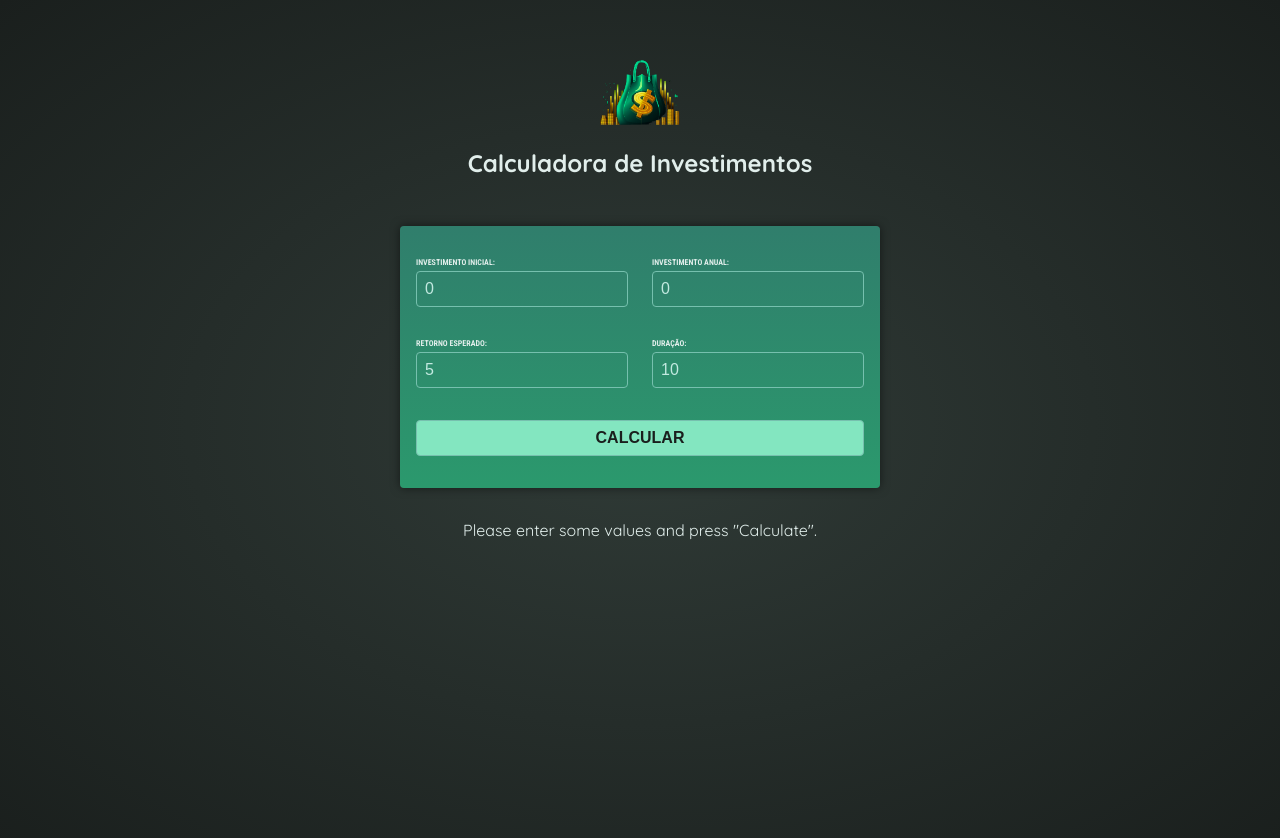
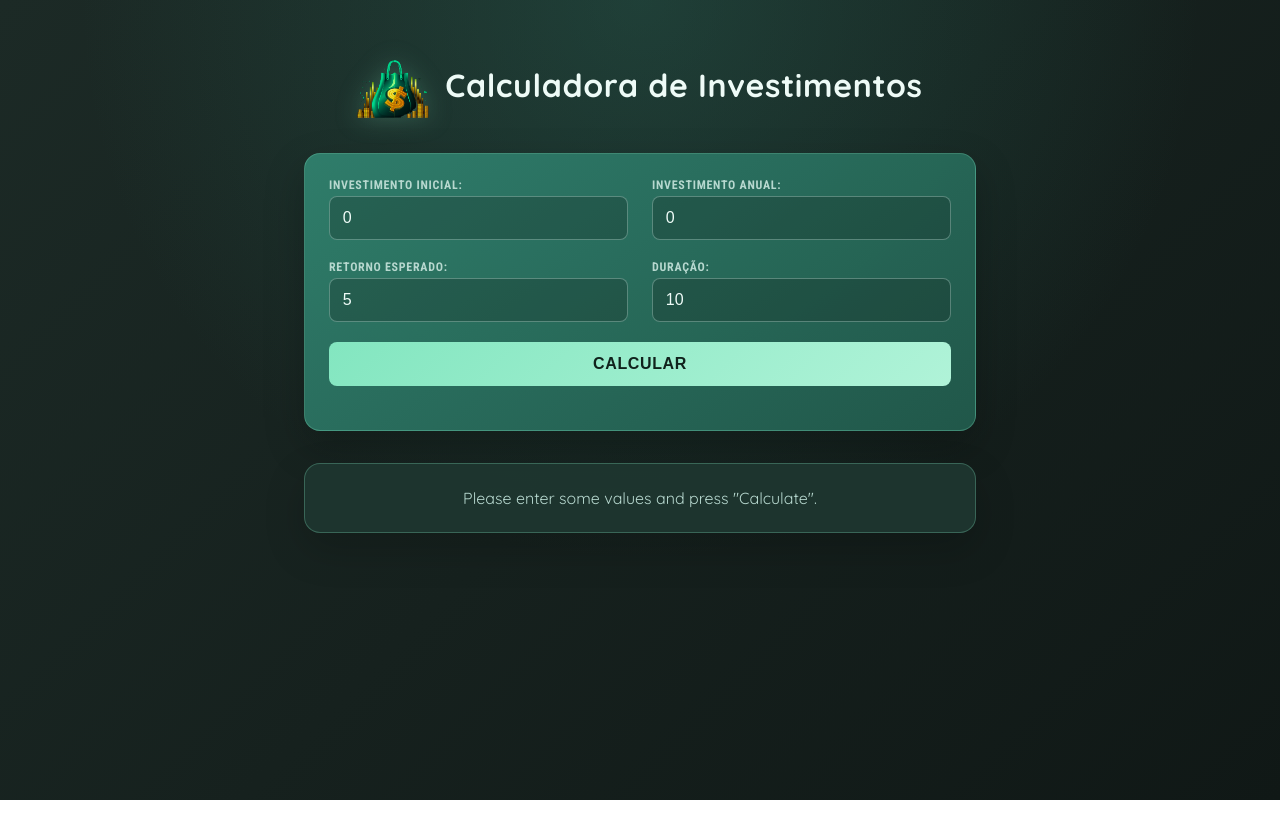
Before and after one commit to 0064558/angular-investment-calculator, an Angular app: page / in a window 1280 px wide. Shown: the top 838 px of the page. After the commit the page ends 800 px from the top, so only its background shows below. Built offline with nearby package versions, Linux system fonts and the light colour scheme.

Commit message:
refactor: reorganize and optimize components, services, and styles for better readability and performance

```diff
--- a/src/app/app.component.ts
+++ b/src/app/app.component.ts
@@ -1,7 +1,6 @@
-import { Component, signal } from '@angular/core';
+import { Component } from '@angular/core';
 import { HeaderComponent } from "./header/header.component";
 import { UserInputComponent } from "./user-input/user-input.component";
-import { type InvestmentInput } from "./investment-input.model";
 import { InvestmentResultsComponent } from "./investment-results/investment-results.component";
 
 @Component({
--- a/src/app/header/header.component.css
+++ b/src/app/header/header.component.css
@@ -1,15 +1,33 @@
 header {
+  display: flex;
+  align-items: center;
+  justify-content: center;
+  gap: 1rem;
+  max-width: 42rem;
   text-align: center;
-  margin: 3rem auto;
+  margin: 3rem auto 2rem;
+  padding: 0 1rem;
 }
 
 header img {
-  width: 5rem;
-  height: 5rem;
+  width: 4.5rem;
+  height: 4.5rem;
   object-fit: contain;
   background-color: transparent;
+  filter: drop-shadow(0 0 0.75rem rgba(131, 230, 192, 0.25));
 }
 
 header h1 {
-  font-size: 1.5rem;
+  margin: 0;
+  color: var(--text-main);
+  font-size: clamp(1.35rem, 4vw, 2rem);
+  line-height: 1.15;
+  letter-spacing: 0.02em;
 }
+
+@media (max-width: 480px) {
+  header {
+    flex-direction: column;
+    margin-top: 2rem;
+  }
+}
--- a/src/app/investment-results/investment-results.component.css
+++ b/src/app/investment-results/investment-results.component.css
@@ -1,19 +1,70 @@
 table {
-  max-width: 50rem;
+  width: min(50rem, calc(100% - 2rem));
   margin: 2rem auto;
-  padding: 1rem;
-  table-layout: fixed;
-  border-spacing: 1rem;
-  text-align: right;
+  overflow: hidden;
+  border: 1px solid var(--border);
+  border-radius: 1rem;
+  border-spacing: 0;
+  background: var(--surface);
+  box-shadow: 0 1rem 2.5rem rgba(0, 0, 0, 0.2);
+  text-align: center;
+  vertical-align: middle;
 }
 
 table thead {
-  font-size: 0.7rem;
-  color: #83e6c0;
+  background: rgba(131, 230, 192, 0.1);
+  color: var(--primary);
+  font-size: 0.75rem;
+  letter-spacing: 0.04em;
+  text-transform: uppercase;
 }
 
-table tbody {
+table th,
+table td {
+  padding: 0.9rem 1rem;
+}
+
+table th {
+  font-weight: bold;
+}
+
+table td {
   font-family: "Roboto Condensed", sans-serif;
-  font-size: 0.85rem;
-  color: #c2e9e0;
+  font-size: 0.95rem;
+  color: var(--text-muted);
+  border-top: 1px solid rgba(194, 233, 224, 0.1);
 }
+
+table tbody tr {
+  transition: background 160ms ease;
+}
+
+table tbody tr:hover {
+  background: var(--surface-highlight);
+}
+
+.center {
+  width: min(42rem, calc(100% - 2rem));
+  margin: 2rem auto;
+  padding: 1.5rem;
+  border: 1px solid var(--border);
+  border-radius: 1rem;
+  background: var(--surface);
+  color: var(--text-muted);
+  box-shadow: 0 1rem 2.5rem rgba(0, 0, 0, 0.18);
+}
+
+@media (max-width: 600px) {
+  table {
+    display: block;
+    width: calc(100% - 2rem);
+    overflow-x: auto;
+    margin: 2rem 1rem;
+    white-space: nowrap;
+  }
+
+  table th,
+  table td {
+    padding: 0.8rem;
+  }
+}
--- a/src/app/investment-results/investment-results.component.ts
+++ b/src/app/investment-results/investment-results.component.ts
@@ -1,5 +1,5 @@
 import { CurrencyPipe } from '@angular/common';
-import { Component, computed, input, Input } from '@angular/core';
+import { Component } from '@angular/core';
 import { InvestmentService } from '../investment.service';
 
 @Component({
@@ -12,5 +12,5 @@ import { InvestmentService } from '../investment.service';
 export class InvestmentResultsComponent {
   constructor(private investmentService: InvestmentService) {}
 
-  results = computed(() => this.investmentService.resultData());
+  results = this.investmentService.resultData;
 }
--- a/src/app/user-input/user-input.component.css
+++ b/src/app/user-input/user-input.component.css
@@ -1,50 +1,106 @@
 form {
-  padding: 1rem;
-  max-width: 30rem;
-  margin: 2rem auto;
-  border-radius: 4px;
-  background: linear-gradient(180deg, #307e6c, #2b996d);
-  box-shadow: 0 0 10px rgba(0, 0, 0, 0.5);
+  max-width: 42rem;
+  margin: 0 auto;
+  padding: 1.5rem;
+  border: 1px solid var(--border);
+  border-radius: 1rem;
+  background: linear-gradient(145deg, rgba(48, 126, 108, 0.98), rgba(33, 89, 75, 0.98));
+  box-shadow: 0 1rem 2.5rem rgba(0, 0, 0, 0.24);
 }
 
 .input-group {
   display: flex;
-  justify-content: space-evenly;
+  align-items: flex-start;
   gap: 1.5rem;
+}
+
+form p {
+  flex: 1;
+  margin: 0 0 1.25rem;
 }
 
 label {
   display: block;
   margin-bottom: 0.25rem;
   font-family: "Roboto Condensed", sans-serif;
-  font-size: 0.5rem;
+  color: var(--text-muted);
+  font-size: 0.75rem;
   font-weight: bold;
+  letter-spacing: 0.06em;
   text-transform: uppercase;
 }
 
 input {
   width: 100%;
-  padding: 0.5rem;
-  border: 1px solid #76c0ae;
-  border-radius: 0.25rem;
-  background-color: transparent;
-  color: #c2e9e0;
+  padding: 0.75rem 0.8rem;
+  border: 1px solid rgba(194, 233, 224, 0.35);
+  border-radius: 0.5rem;
+  outline: none;
+  background: rgba(16, 24, 22, 0.25);
+  color: var(--text-main);
   font-size: 1rem;
+  transition: border-color 160ms ease, box-shadow 160ms ease, background 160ms ease;
+}
+
+input::placeholder {
+  color: rgba(238, 251, 247, 0.55);
+}
+
+input:focus {
+  border-color: var(--primary);
+  background: rgba(16, 24, 22, 0.4);
+  box-shadow: 0 0 0 3px rgba(131, 230, 192, 0.18);
 }
 
 button {
   width: 100%;
-  padding: 0.5rem;
-  border: 1px solid #76c0ae;
-  border-radius: 0.25rem;
-  background-color: #83e6c0;
-  color: #1a1f1d;
+  padding: 0.8rem 1rem;
+  border: 0;
+  border-radius: 0.5rem;
+  background: linear-gradient(135deg, var(--primary), #b0f3d8);
+  color: #10221c;
   font-size: 1rem;
   font-weight: bold;
+  letter-spacing: 0.04em;
   text-transform: uppercase;
   cursor: pointer;
+  transition: transform 160ms ease, box-shadow 160ms ease, background 160ms ease;
 }
 
 button:hover {
-  background-color: #aaf1d6;
+  background: #b0f3d8;
+  box-shadow: 0 0.5rem 1rem rgba(0, 0, 0, 0.18);
+  transform: translateY(-1px);
 }
+
+button:disabled {
+  opacity: 0.6;
+  cursor: not-allowed;
+  transform: none;
+  box-shadow: none;
+}
+
+button:disabled:hover {
+  background: linear-gradient(135deg, var(--primary), #b0f3d8);
+}
+
+input.ng-invalid.ng-touched {
+  border-color: var(--danger);
+  box-shadow: 0 0 0 3px rgba(255, 156, 156, 0.14);
+}
+
+@media (max-width: 600px) {
+  form {
+    margin: 1rem;
+    padding: 1.25rem;
+  }
+
+  .input-group {
+    flex-direction: column;
+    gap: 0;
+  }
+
+  form p {
+    width: 100%;
+  }
+}
--- a/src/app/user-input/user-input.component.html
+++ b/src/app/user-input/user-input.component.html
@@ -1,26 +1,26 @@
-<form (ngSubmit)="onSubmit()">
+<form (ngSubmit)="onSubmit()" #investmentForm="ngForm" novalidate>
     <div class="input-group">
         <p>
             <label for="initial-investment">Investimento Inicial: </label>
-            <input id="inicial-investment" name="initial-investment" type="number" [(ngModel)]="enteredInitialInvestment" />
+            <input id="initial-investment" name="initial-investment" type="number" min="0" step="0.01" required [(ngModel)]="enteredInitialInvestment" />
         </p>
 
         <p>
             <label for="annual-investment">Investimento Anual: </label>
-            <input id="annual-investment" name="annual-investment" type="number" [(ngModel)]="enteredAnnualInvestment" />
+            <input id="annual-investment" name="annual-investment" type="number" min="0" step="0.01" required [(ngModel)]="enteredAnnualInvestment" />
         </p>
     </div>
 
     <div class="input-group">
         <p>
-            <label for="expected-investment">Retorno Esperado: </label>
-            <input id="expected-investment" name="expected-investment" type="number" [(ngModel)]="enteredExpectedInvestment" />
+            <label for="expected-return">Retorno Esperado: </label>
+            <input id="expected-return" name="expected-return" type="number" min="0" step="0.01" required [(ngModel)]="enteredExpectedReturn" />
         </p>
 
         <p>
             <label for="duration">Duração: </label>
-            <input id="duration" name="duration" type="number" [(ngModel)]="enteredDuration" />
+            <input id="duration" name="duration" type="number" min="1" step="1" required [(ngModel)]="enteredDuration" />
         </p>
     </div>
-    <p><button type="submit">Calcular</button></p>
+    <p><button type="submit" [disabled]="investmentForm.invalid">Calcular</button></p>
 </form>
--- a/src/app/user-input/user-input.component.ts
+++ b/src/app/user-input/user-input.component.ts
@@ -1,4 +1,4 @@
-import { Component, output, signal } from '@angular/core';
+import { Component, signal } from '@angular/core';
 import { FormsModule } from '@angular/forms';
 import { InvestmentService } from '../investment.service';
 
@@ -15,14 +15,14 @@ export class UserInputComponent {
 
   enteredInitialInvestment = signal(0);
   enteredAnnualInvestment = signal(0);
-  enteredExpectedInvestment = signal(5);
+  enteredExpectedReturn = signal(5);
   enteredDuration = signal(10);
 
   onSubmit() {
     this.investmentService.onCalculateInvestmentResults({
       initialInvestment: this.enteredInitialInvestment(),
       annualInvestment: this.enteredAnnualInvestment(),
-      expectedReturn: this.enteredExpectedInvestment(),
+      expectedReturn: this.enteredExpectedReturn(),
       duration: this.enteredDuration()
     });
   }
--- a/src/index.html
+++ b/src/index.html
@@ -1,5 +1,5 @@
 <!doctype html>
-<html lang="en">
+<html lang="pt-BR">
 <head>
   <meta charset="utf-8">
   <title>Investment Calculator</title>
--- a/src/main.ts
+++ b/src/main.ts
@@ -1,5 +1,12 @@
+import { registerLocaleData } from '@angular/common';
+import localePt from '@angular/common/locales/pt';
+import { LOCALE_ID } from '@angular/core';
 import { bootstrapApplication } from '@angular/platform-browser';
 
 import { AppComponent } from './app/app.component';
 
-bootstrapApplication(AppComponent).catch((err) => console.error(err));
+registerLocaleData(localePt);
+
+bootstrapApplication(AppComponent, {
+  providers: [{ provide: LOCALE_ID, useValue: 'pt-BR' }],
+}).catch((err) => console.error(err));
--- a/src/styles.css
+++ b/src/styles.css
@@ -2,6 +2,19 @@
 
 * {
   box-sizing: border-box;
+}
+
+:root {
+  --background-dark: #101816;
+  --background-light: #1c2a26;
+  --surface: rgba(31, 55, 48, 0.92);
+  --surface-highlight: rgba(48, 126, 108, 0.2);
+  --primary: #83e6c0;
+  --primary-dark: #2b996d;
+  --text-main: #eefbf7;
+  --text-muted: #b7d8cf;
+  --border: rgba(131, 230, 192, 0.28);
+  --danger: #ff9c9c;
 }
 
 body {
@@ -9,9 +22,17 @@ body {
   font-family: 'Quicksand', sans-serif;
   -webkit-font-smoothing: antialiased;
   -moz-osx-font-smoothing: grayscale;
-  background: radial-gradient(#303b37, #1a1f1d);
-  color: #e1eeeb;
+  background:
+    radial-gradient(circle at top, rgba(48, 126, 108, 0.3), transparent 35rem),
+    linear-gradient(135deg, var(--background-light), var(--background-dark));
+  color: var(--text-main);
   min-height: 100vh;
+}
+
+app-root {
+  display: block;
+  min-height: 100vh;
+  padding: 1px 0 3rem;
 }
 
 .center {
```
Also changed, not shown: src/app/investment-result.model.ts (added, +8 -0 lines), src/app/investment.service.ts (+18 -10 lines).
